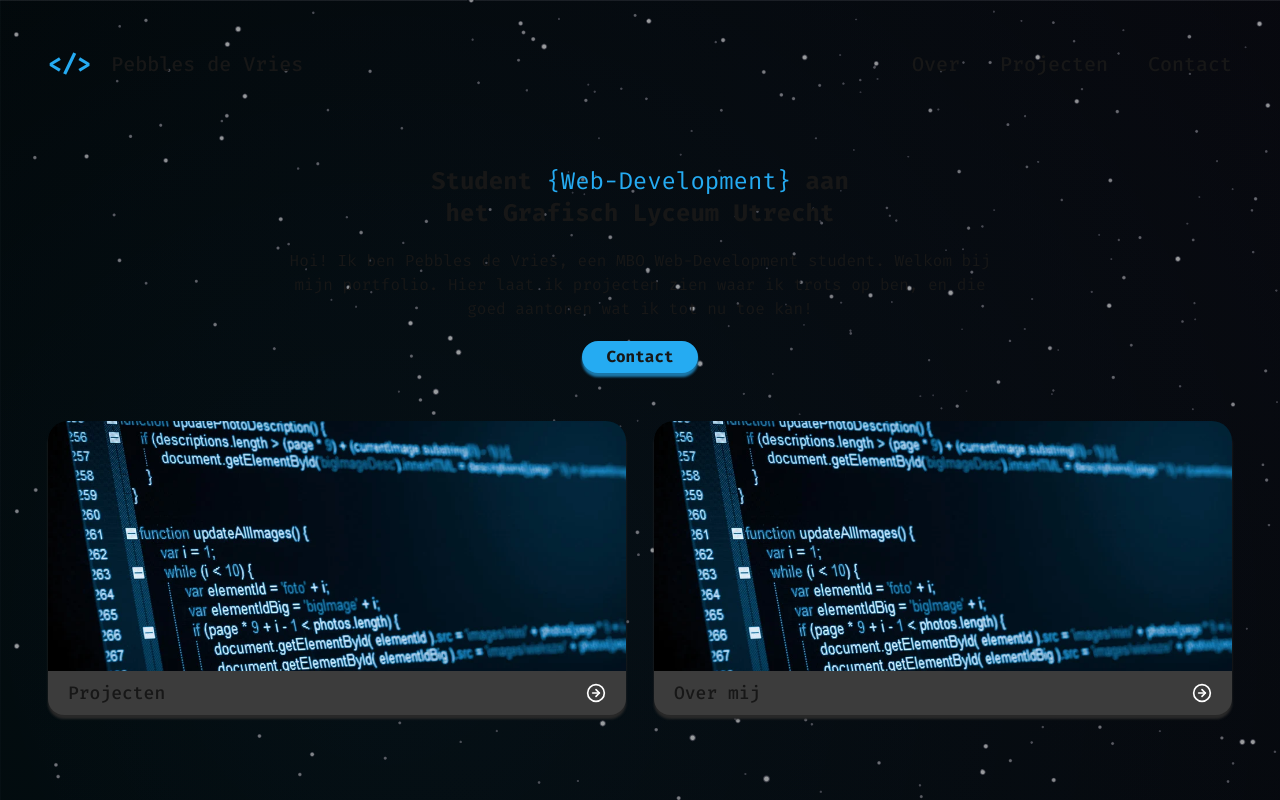
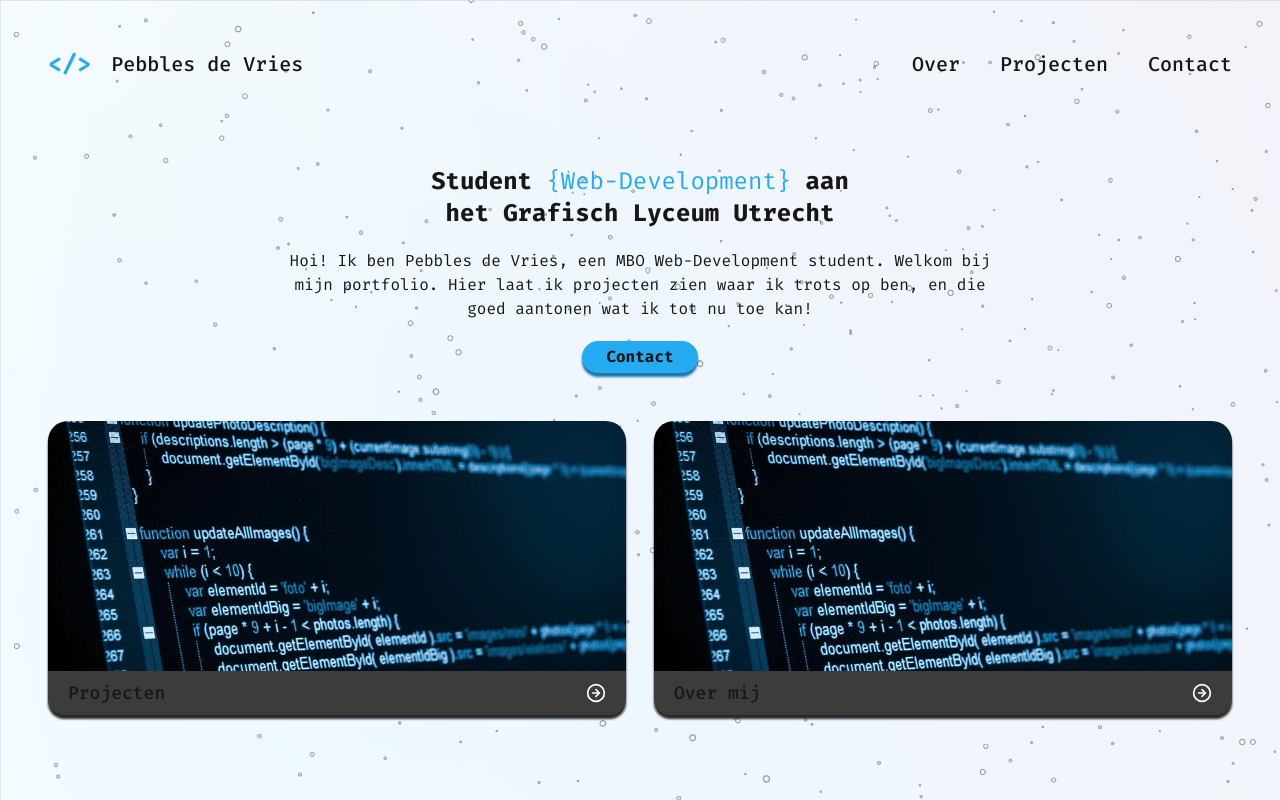
Before and after one commit to PebblesDV/portfolio-frontend, a Next.js app: page / in a window 1280 px wide. Built offline with nearby package versions, Linux system fonts and the light colour scheme.

Commit message:
background option better

```diff
--- a/app/globals.css
+++ b/app/globals.css
@@ -10,7 +10,7 @@
 
 @media (prefers-color-scheme: dark) {
   :root {
-    --background: #151515;
+    --background: #101010;
     --foreground: #ededed;
   }
 }
@@ -27,14 +27,14 @@ p {
 
 body {
   color: var(--foreground);
-  /* background: var(--background); */
+  background: var(--background);
   font-family: Arial, Helvetica, sans-serif;
-  /* background-image: url("/dots.png"); */
+  background-image: url("/dots.png");
   transition: background-position 0.1s ease;
   display: flex;
   flex-direction: column;
   min-height: 100vh;
-  background-color: #000;
+  /* background-color: #000; */
   background-size: 150%;
   background-image: url("/stars2.png"), radial-gradient(circle at top right, rgba(121, 68, 154, 0.08), transparent),
       radial-gradient(circle at 20% 80%, rgba(41, 196, 255, 0.08), transparent)
```
